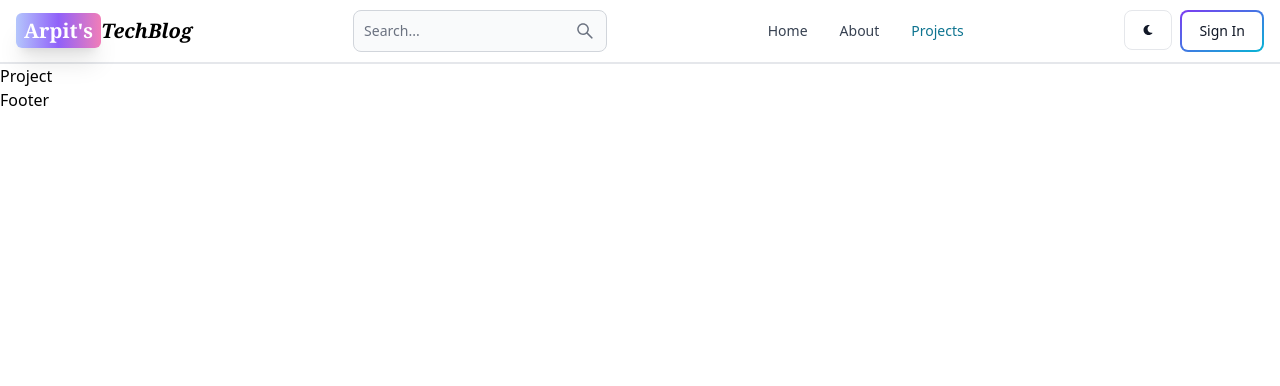
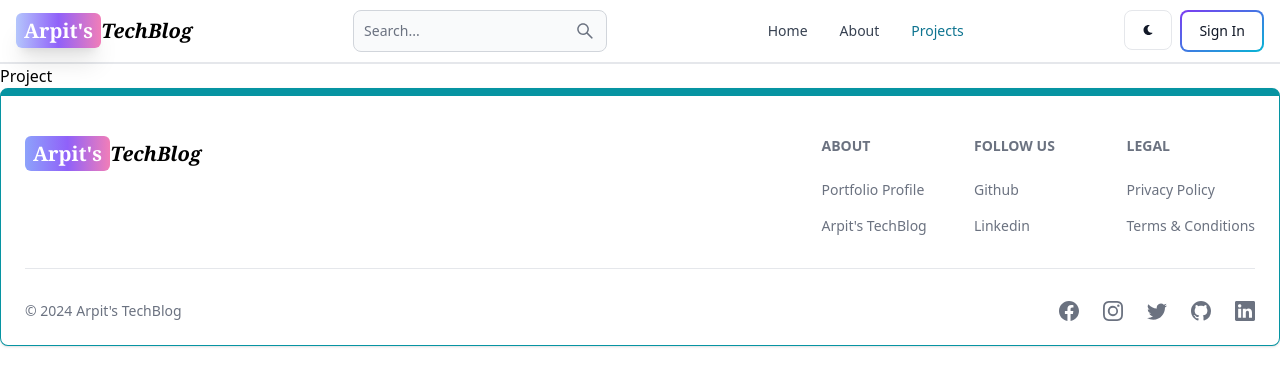
Before and after one commit to arpiiit/Ar-tech, a React (Vite) app in the folder client/: page /projects in a window 1280 px wide. Shown: the top 386 px of the page. Built offline with nearby package versions, Linux system fonts and the light colour scheme.

Commit message:
created footer page

```diff
--- a/client/src/components/Footer.jsx
+++ b/client/src/components/Footer.jsx
@@ -1,11 +1,81 @@
-import React from 'react'
+import { Footer } from 'flowbite-react';
+import { Link } from 'react-router-dom';
+import { BsFacebook, BsInstagram, BsTwitter, BsGithub, BsLinkedin } from 'react-icons/bs';
+export default function FooterCom() {
+  return (
+    <Footer container className='border border-t-8 border-teal-500'>
+      <div className='w-full max-w-7xl mx-auto'>
+        <div className='grid w-full justify-between sm:flex md:grid-cols-1'>
+          <div className='mt-5'>
+            <Link
+              to='/'
+              className=' self-center whitespace-nowrap text-lg sm:text-xl font-semibold dark:text-white'
+            >
+              <span className='px-2 font-serif py-1 bg-gradient-to-r from-indigo-400 via-purple-500 to-pink-400 rounded-md text-white'>
+                Arpit's
+              </span>
+              <span className='italic font-serif'>TechBlog</span>
+            </Link>
+          </div>
+          <div className='grid grid-cols-2 gap-8 mt-4 sm:grid-cols-3 sm:gap-6'>
+            <div>
+              <Footer.Title title='About' />
+              <Footer.LinkGroup col>
+                <Footer.Link
+                  href='https://arpiitportfolio.netlify.app/'
+                  target='_blank'
+                  rel='noopener noreferrer'
+                >
+                  Portfolio Profile
+                </Footer.Link>
+                <Footer.Link
+                  href='/about'
+                  target='_blank'
+                  rel='noopener noreferrer'
+                >
+                  Arpit's TechBlog
+                </Footer.Link>
+              </Footer.LinkGroup>
+            </div>
+            <div>
+              <Footer.Title title='Follow us' />
+              <Footer.LinkGroup col>
+                <Footer.Link
+                  href='https://www.github.com/arpiiit'
+                  target='_blank'
+                  rel='noopener noreferrer'
+                >
+                  Github
+                </Footer.Link>
+                <Footer.Link href='https://www.linkedin.com/in/arpit-mishra-7a4588202/'>Linkedin</Footer.Link>
+              </Footer.LinkGroup>
+            </div>
+            <div>
+              <Footer.Title title='Legal' />
+              <Footer.LinkGroup col>
+                <Footer.Link href='#'>Privacy Policy</Footer.Link>
+                <Footer.Link href='#'>Terms &amp; Conditions</Footer.Link>
+              </Footer.LinkGroup>
+            </div>
+          </div>
+        </div>
+        <Footer.Divider />
+        <div className='w-full sm:flex sm:items-center sm:justify-between'>
+          <Footer.Copyright
+            href='/'
+            by="Arpit's TechBlog"
+            year={new Date().getFullYear()}
+          />
+          <div className="flex gap-6 sm:mt-0 mt-4 sm:justify-center">
+            <Footer.Icon target='_blank' href='https://www.facebook.com/profile.php?id=100050830013888' icon={BsFacebook}/>
+            <Footer.Icon target='_blank' href='https://www.instagram.com/_arpiit.mishra_/' icon={BsInstagram}/>
+            <Footer.Icon target='_blank' href='https://twitter.com/ArpitMi71703662' icon={BsTwitter}/>
+            <Footer.Icon target='_blank' href='https://github.com/arpiiit' icon={BsGithub}/>
+            <Footer.Icon target='_blank' href='https://www.linkedin.com/in/arpit-mishra-7a4588202/' icon={BsLinkedin}/>
 
-function Footer() {
-  return (
-    <div>
-      Footer
-    </div>
-  )
+          </div>
+        </div>
+      </div>
+    </Footer>
+  );
 }
-
-export default Footer
```
